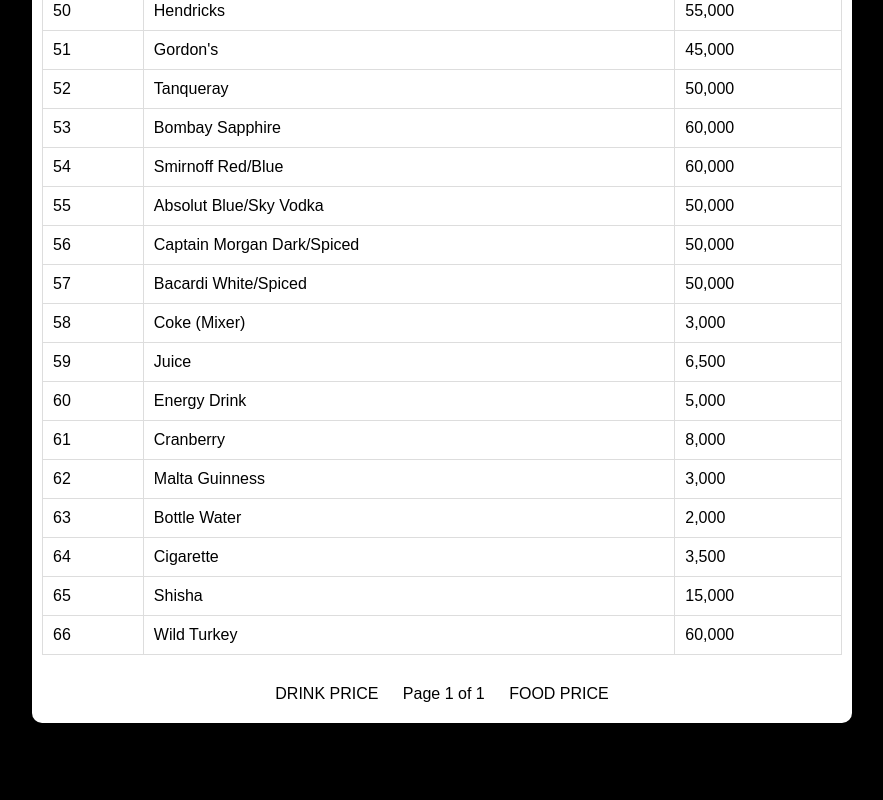
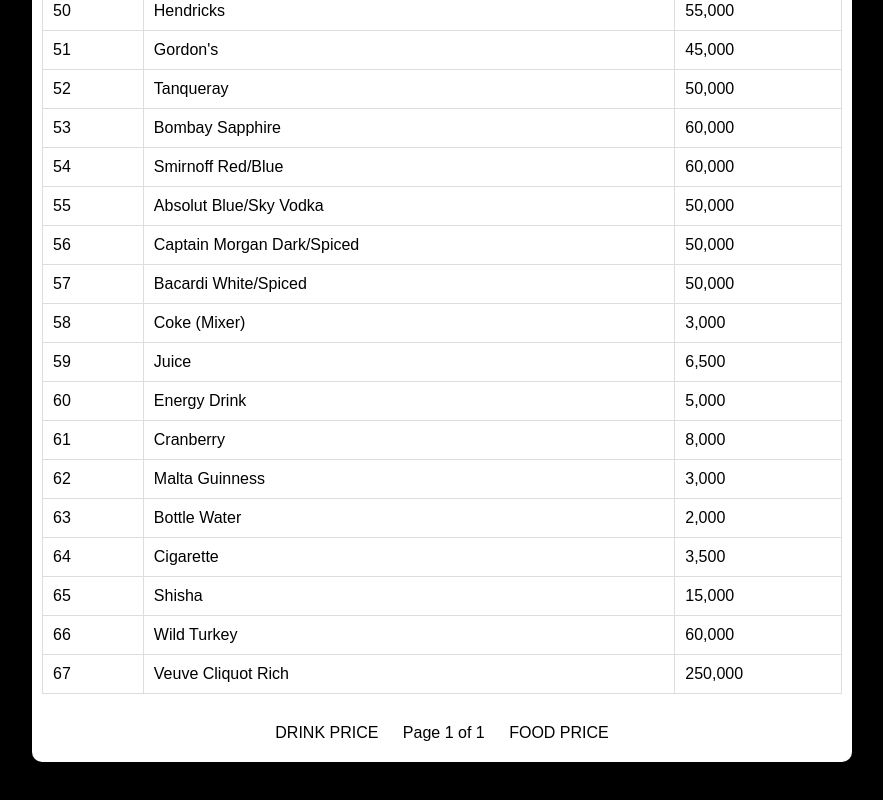
Before and after one commit to fishfarmlagos/fishfarmlagos, a plain HTML site: page index.html in a window 1280 px wide. Shown: the part 2235-3035 px from the top of the page, without its empty margins (198-1081 px from the left). Before the commit the page ends 2998 px from the top, so only its background shows below. Drawn offline with Linux system fonts and the light colour scheme.

Commit message:
Update index.html

```diff
--- a/index.html
+++ b/index.html
@@ -594,7 +594,7 @@
 
     <script>
         let currentPage = 1;
-        const rowsPerPage = 68;
+        const rowsPerPage = 69;
 
         function paginate(direction) {
             const tableRows = document.querySelectorAll('#product-table tbody tr');
```
